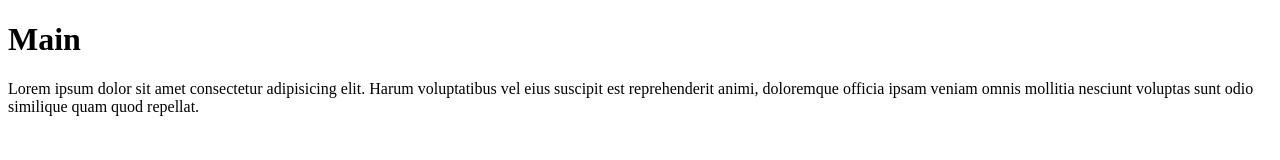
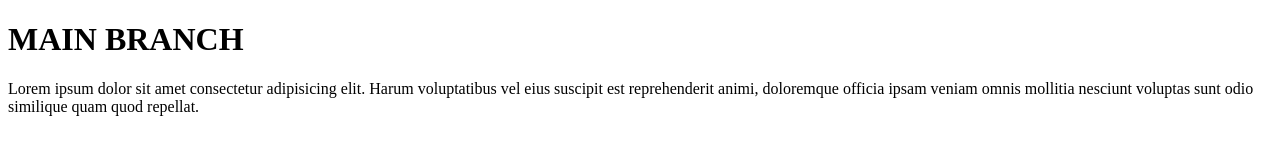
Before and after one commit to a-tatarenkov/git-lesson-branch-11.01-9, a plain HTML site: page index.html in a window 1280 px wide. Drawn offline with Linux system fonts and the light colour scheme.

Commit message:
refactor h1 in index.html

```diff
--- a/index.html
+++ b/index.html
@@ -6,7 +6,7 @@
     <title>Document</title>
 </head>
 <body>
-    <h1>Main</h1>
+    <h1>MAIN BRANCH</h1>
     <p>Lorem ipsum dolor sit amet consectetur adipisicing elit. Harum voluptatibus vel eius suscipit est reprehenderit animi, doloremque officia ipsam veniam omnis mollitia nesciunt voluptas sunt odio similique quam quod repellat.</p>
 </body>
 </html>
```
